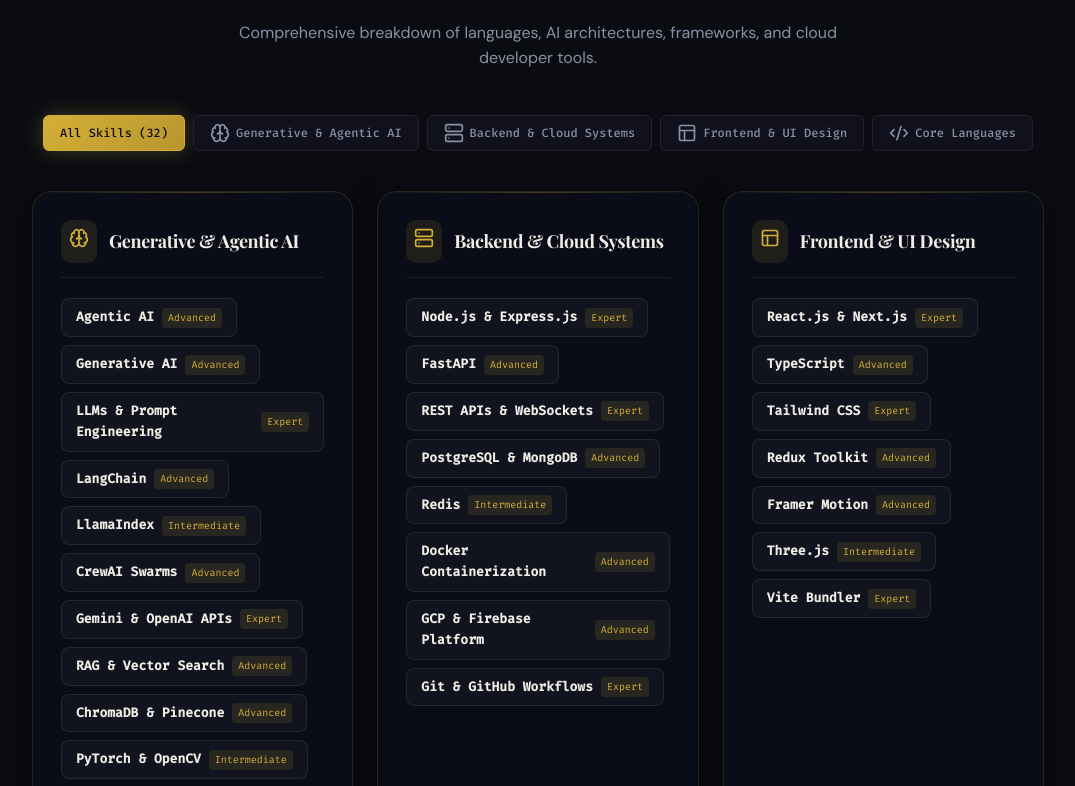
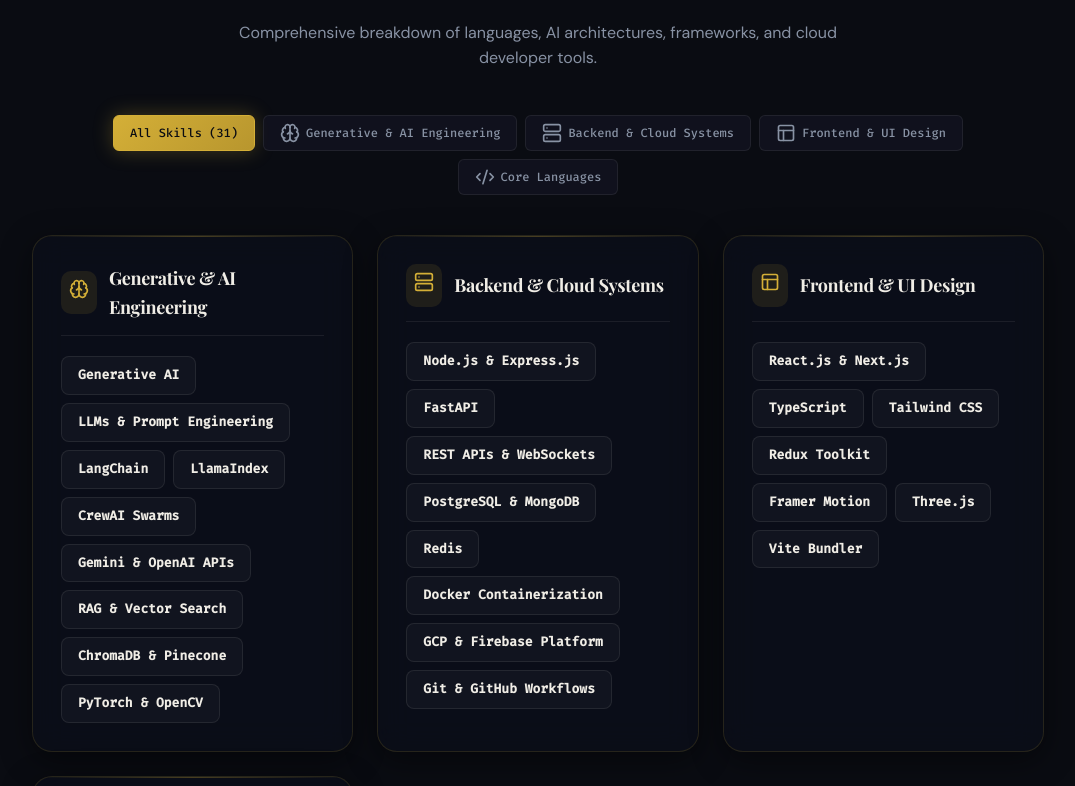
Before and after one commit to dhatchankr/Portfolio, a React (Vite) app: page / in a window 1280 px wide. Shown: the part 3194-3980 px from the top of the page, without its empty margins (102-1177 px from the left). Built offline with nearby package versions, Linux system fonts and the light colour scheme.

Commit message:
refactor: removed GitHub Command Center section

```diff
--- a/src/App.tsx
+++ b/src/App.tsx
@@ -7,7 +7,6 @@
 import Skills from "./components/Skills";
 import Projects from "./components/Projects";
 import Timeline from "./components/Timeline";
-import GitHub from "./components/GitHub";
 import CurrentLearning from "./components/CurrentLearning";
 import WhyHireMe from "./components/WhyHireMe";
 import FutureVision from "./components/FutureVision";
@@ -123,7 +122,6 @@
         <Skills />
         <Projects />
         <Timeline />
-        <GitHub />
         <CurrentLearning />
         <WhyHireMe />
         <FutureVision />
--- a/src/components/Skills.tsx
+++ b/src/components/Skills.tsx
@@ -5,19 +5,18 @@
 const skillsData = [
   {
     id: "ai-rag",
-    category: "Generative & Agentic AI",
+    category: "Generative & AI Engineering",
     icon: <Brain size={20} />,
     skills: [
-      { name: "Agentic AI", level: "Advanced" },
-      { name: "Generative AI", level: "Advanced" },
-      { name: "LLMs & Prompt Engineering", level: "Expert" },
-      { name: "LangChain", level: "Advanced" },
-      { name: "LlamaIndex", level: "Intermediate" },
-      { name: "CrewAI Swarms", level: "Advanced" },
-      { name: "Gemini & OpenAI APIs", level: "Expert" },
-      { name: "RAG & Vector Search", level: "Advanced" },
-      { name: "ChromaDB & Pinecone", level: "Advanced" },
-      { name: "PyTorch & OpenCV", level: "Intermediate" },
+      "Generative AI",
+      "LLMs & Prompt Engineering",
+      "LangChain",
+      "LlamaIndex",
+      "CrewAI Swarms",
+      "Gemini & OpenAI APIs",
+      "RAG & Vector Search",
+      "ChromaDB & Pinecone",
+      "PyTorch & OpenCV",
     ]
   },
   {
@@ -25,14 +24,14 @@
     category: "Backend & Cloud Systems",
     icon: <Server size={20} />,
     skills: [
-      { name: "Node.js & Express.js", level: "Expert" },
-      { name: "FastAPI", level: "Advanced" },
-      { name: "REST APIs & WebSockets", level: "Expert" },
-      { name: "PostgreSQL & MongoDB", level: "Advanced" },
-      { name: "Redis", level: "Intermediate" },
-      { name: "Docker Containerization", level: "Advanced" },
-      { name: "GCP & Firebase Platform", level: "Advanced" },
-      { name: "Git & GitHub Workflows", level: "Expert" },
+      "Node.js & Express.js",
+      "FastAPI",
+      "REST APIs & WebSockets",
+      "PostgreSQL & MongoDB",
+      "Redis",
+      "Docker Containerization",
+      "GCP & Firebase Platform",
+      "Git & GitHub Workflows",
     ]
   },
   {
@@ -40,13 +39,13 @@
     category: "Frontend & UI Design",
     icon: <Layout size={20} />,
     skills: [
-      { name: "React.js & Next.js", level: "Expert" },
-      { name: "TypeScript", level: "Advanced" },
-      { name: "Tailwind CSS", level: "Expert" },
-      { name: "Redux Toolkit", level: "Advanced" },
-      { name: "Framer Motion", level: "Advanced" },
-      { name: "Three.js", level: "Intermediate" },
-      { name: "Vite Bundler", level: "Expert" },
+      "React.js & Next.js",
+      "TypeScript",
+      "Tailwind CSS",
+      "Redux Toolkit",
+      "Framer Motion",
+      "Three.js",
+      "Vite Bundler",
     ]
   },
   {
@@ -54,13 +53,13 @@
     category: "Core Languages",
     icon: <Code2 size={20} />,
     skills: [
-      { name: "Python", level: "Expert" },
-      { name: "JavaScript (ES6+)", level: "Expert" },
-      { name: "TypeScript", level: "Advanced" },
-      { name: "C / C++", level: "Advanced" },
-      { name: "Java", level: "Advanced" },
-      { name: "SQL", level: "Advanced" },
-      { name: "Bash / Shell", level: "Intermediate" },
+      "Python",
+      "JavaScript (ES6+)",
+      "TypeScript",
+      "C / C++",
+      "Java",
+      "SQL",
+      "Bash / Shell",
     ]
   }
 ];
@@ -141,34 +140,23 @@
               </div>
 
               <div className="tag-cloud" style={{ display: 'flex', flexWrap: 'wrap', gap: '8px' }}>
-                {group.skills.map((item) => (
+                {group.skills.map((skillName) => (
                   <motion.div
-                    key={item.name}
+                    key={skillName}
                     whileHover={{ y: -2, scale: 1.03 }}
                     className="tag"
                     style={{
-                      padding: '8px 14px',
+                      padding: '8px 16px',
                       fontSize: '13px',
                       borderRadius: '8px',
                       background: 'rgba(255, 255, 255, 0.03)',
                       border: '1px solid rgba(255, 255, 255, 0.08)',
                       display: 'inline-flex',
                       alignItems: 'center',
-                      gap: '8px',
                       cursor: 'default'
                     }}
                   >
-                    <span style={{ fontWeight: 600, color: 'var(--text)' }}>{item.name}</span>
-                    <span style={{
-                      fontSize: '10px',
-                      fontFamily: 'var(--font-mono)',
-                      color: 'var(--primary)',
-                      background: 'rgba(212, 175, 55, 0.12)',
-                      padding: '2px 6px',
-                      borderRadius: '4px'
-                    }}>
-                      {item.level}
-                    </span>
+                    <span style={{ fontWeight: 600, color: 'var(--text)' }}>{skillName}</span>
                   </motion.div>
                 ))}
               </div>
--- a/src/components/WhatIBuild.tsx
+++ b/src/components/WhatIBuild.tsx
@@ -3,7 +3,7 @@
 import { Bot, Network, Layers, Cloud, Sparkles, ArrowRight } from "lucide-react";
 
 export default function WhatIBuild() {
-  const [activeId, setActiveId] = useState<string>("agentic-ai");
+  const [activeId, setActiveId] = useState<string>("gen-ai");
 
   const focuses = [
     {
```
